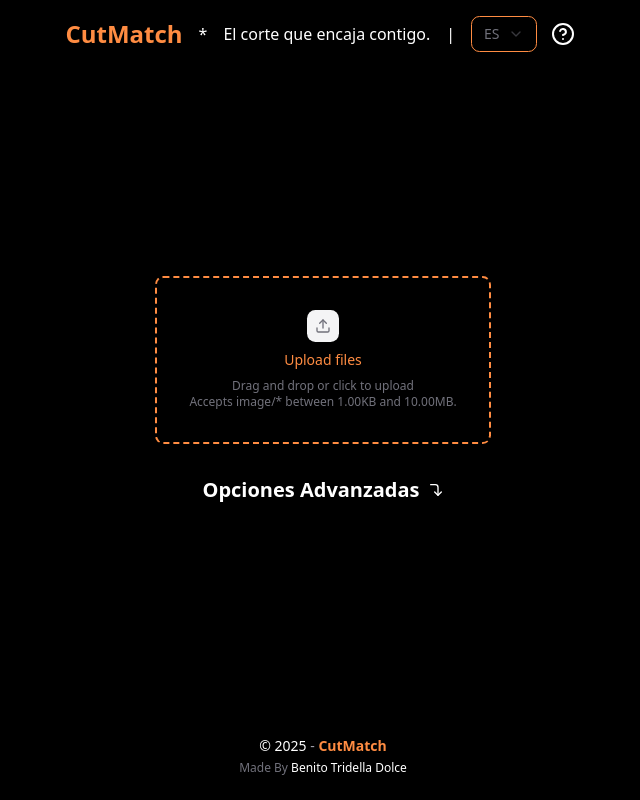
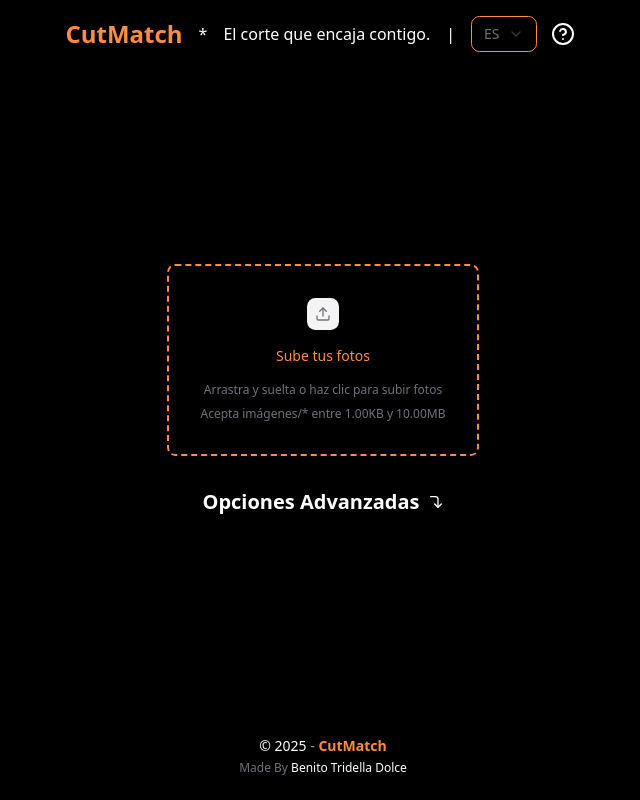
Before and after one commit to Benit0Trdlla/CutMatch, a Next.js app: page / in a window 1280 px wide. Shown: the whole page, without its empty margins (317-957 px from the left). Built offline with nearby package versions, Linux system fonts and the light colour scheme; what @midudev/tailwind-animations would draw is missing.

Commit message:
chore: custom empty state, drag-and-drop.

```diff
--- a/src/components/drag-and-drop.tsx
+++ b/src/components/drag-and-drop.tsx
@@ -1,8 +1,11 @@
 'use client';
 import { Dropzone, DropzoneContent, DropzoneEmptyState } from '@/components/ui/shadcn-io/dropzone';
+import { UploadIcon } from 'lucide-react';
 import { useState } from 'react';
+import { useTranslation } from '@/hooks/useTranslation';
 const DragAndDrop = () => {
     const [files, setFiles] = useState<File[] | undefined>();
+    const { t } = useTranslation();
     const handleDrop = (files: File[]) => {
         console.log(files);
         setFiles(files);
@@ -18,7 +21,18 @@ const DragAndDrop = () => {
             onError={console.error}
             src={files}
         >
-            <DropzoneEmptyState />
+            <DropzoneEmptyState >
+                <div className="flex size-8 items-center justify-center rounded-md bg-muted text-muted-foreground">
+                    <UploadIcon size={16} />
+                </div>
+                <p className="my-2 w-full truncate text-wrap font-medium text-sm">
+                    {t.DRAG_AND_DROP.TITLE}
+                </p>
+                <p className="w-full truncate text-wrap text-muted-foreground text-xs">
+                    {t.DRAG_AND_DROP.HOW_TO_UPLOAD_TEXT}
+                </p>
+                <p className="text-wrap text-muted-foreground text-xs">{t.DRAG_AND_DROP.ALLOWED_IMAGE}</p>
+            </DropzoneEmptyState >
             <DropzoneContent />
         </Dropzone>
     );
```
